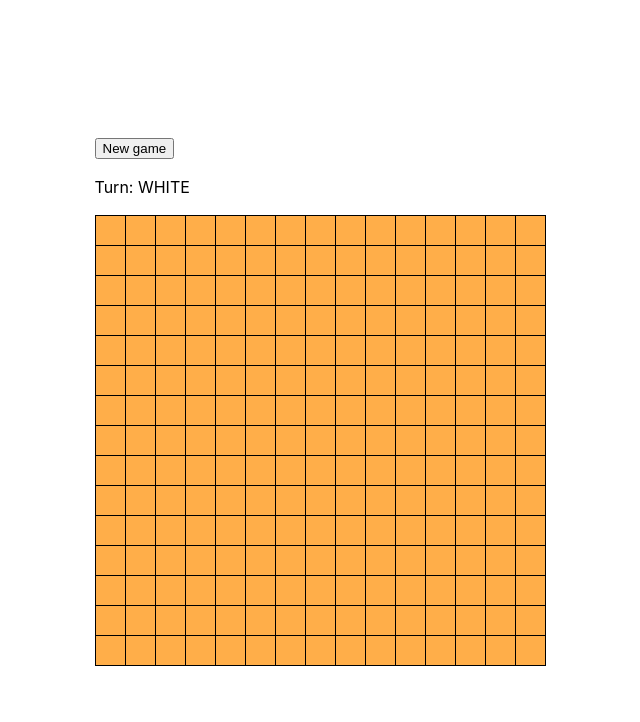
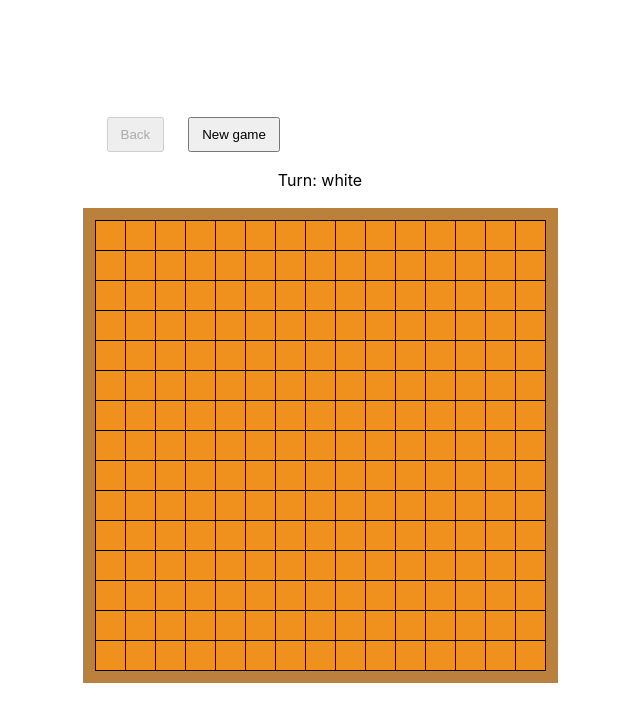
Before and after one commit to VahidKhodadadi/unique-gomoku, a Vue app: page / in a window 1280 px wide. Shown: the top 722 px of the page, without its empty margins (320-960 px from the left). Built offline with nearby package versions, Linux system fonts and the light colour scheme.

Commit message:
Added back button and fixed styles

```diff
--- a/dev-dist/sw.js
+++ b/dev-dist/sw.js
@@ -82,7 +82,7 @@ define(['./workbox-b5f7729d'], (function (workbox) { 'use strict';
     "revision": "3ca0b8505b4bec776b69afdba2768812"
   }, {
     "url": "index.html",
-    "revision": "0.ajnhg4k3rm8"
+    "revision": "0.milf5us7ds8"
   }], {});
   workbox.cleanupOutdatedCaches();
   workbox.registerRoute(new workbox.NavigationRoute(workbox.createHandlerBoundToURL("index.html"), {
--- a/index.html
+++ b/index.html
@@ -2,9 +2,9 @@
 <html lang="en">
   <head>
     <meta charset="UTF-8" />
-    <link rel="icon" type="image/svg+xml" href="/vite.svg" />
+    <!-- <link rel="icon" type="image/svg+xml" href="/vite.svg" /> -->
     <meta name="viewport" content="width=device-width, initial-scale=1.0" />
-    <title>Vite + Vue + TS</title>
+    <title>Gomoku</title>
   </head>
   <body>
     <div id="app"></div>
--- a/src/components/Gomoku.vue
+++ b/src/components/Gomoku.vue
@@ -1,13 +1,14 @@
 <script setup lang="ts">
 import { reactive, ref } from 'vue';
 
-type Color = 'BLACK' | 'WHITE';
+type Color = 'black' | 'white';
 
 const cols = 15;
 const initialSquares = Array(cols).fill(null).map(() => Array(cols).fill(null).map(() => null));
+const history = reactive<{ i: number, j: number }[]>([]);
 const squares = reactive<(Color | null)[][]>(initialSquares);
 const winner = ref<Color | null>(null);
-const currentTurn = ref<Color>('WHITE');
+const currentTurn = ref<Color>('white');
 
 const isWinner = (tempI: number, tempJ: number) => {
     let count = 0;
@@ -81,52 +82,114 @@ const isWinner = (tempI: number, tempJ: number) => {
     return null;
 }
 
-const selectSquare = (i: number, j: number) => {
+const changeTurn = () => {
+    currentTurn.value = currentTurn.value === 'black' ? 'white' : 'black';
+}
+
+const selectSquare = (i: number, j: number, val: Color | null) => {
     if (winner.value) return;
-    squares[i][j] = currentTurn.value;
+    squares[i][j] = val;
+    if (val === null) {
+        changeTurn();
+    }
+    else {
         const winnerColor = isWinner(i, j);
         if (winnerColor) {
             winner.value = winnerColor;
         }
         else {
-        currentTurn.value = currentTurn.value === 'BLACK' ? 'WHITE' : 'BLACK';
+            history.push({ i, j });
+            changeTurn();
+        }
     }
 }
 
 const restart = () => {
+    // clear all squares
     squares.forEach((row, i) => {
         row.forEach((_, j) => {
             squares[i][j] = null;
         })
     });
-    currentTurn.value = 'WHITE';
+    // reset current turn to white
+    currentTurn.value = 'white';
+    // clear history
+    history.forEach(() => {
+        history.pop();
+    })
+    // no winner
     winner.value = null;
+}
+const undo = () => {
+    if (history.length === 0) return;
+    const { i, j } = history[history.length - 1];
+    history.pop();
+    selectSquare(i, j, null);
 }
 </script>
 
 <template>
-    <button title="New game" @click="restart">New game</button>
-    <p v-if="Boolean(winner)" class="victory-title"
-        :class="[Boolean(winner) ? winner === 'BLACK' ? 'black' : 'white' : '']">
+    <div class="buttons">
+        <button class="back" :disabled="history.length === 0" @click="undo">
+            Back
+        </button>
+        <button class="new-game" title="New game" @click="restart">
+            New game
+        </button>
+    </div>
+
+    <p v-if="Boolean(winner)" class="winner-title" :class="[Boolean(winner) ? winner : '']">
         {{ winner }} won!
     </p>
-    <p v-else>Turn: {{ currentTurn }}</p>
 
+    <p v-else class="current-turn">
+        Turn: {{ currentTurn }}
+    </p>
+
+    <main class="container">
         <table :class="Boolean(winner) ? 'game-over' : ''">
             <tbody>
                 <tr v-for="(row, i) in squares">
                     <td v-for="(square, j) in row">
-                    <div v-if="Boolean(square)" class="circle"
-                        :class="[square === 'BLACK' ? 'black' : square === 'WHITE' ? 'white' : '']"></div>
-                    <div @click="() => selectSquare(i, j)" v-else class="empty"></div>
+                        <div v-if="Boolean(square)" class="circle" :style="{ backgroundColor: square || 'transparent' }">
+                        </div>
+                        <div @click="() => selectSquare(i, j, currentTurn)" v-else class="empty"></div>
                     </td>
                 </tr>
             </tbody>
         </table>
+    </main>
 </template>
 
 <style scoped lang="scss">
-.victory-title {
+.buttons {
+    width: 100%;
+    display: flex;
+    align-items: center;
+    justify-content: flex-start;
+    padding: 0 24px;
+
+    button {
+        padding: 8px 12px;
+        transition: transform 0.2s ease;
+        box-sizing: border-box;
+
+        &:active {
+            transform: scale(0.97);
+        }
+
+        &.new-game {
+            margin-inline-start: 24px;
+        }
+    }
+}
+
+.current-turn {
+    width: 100%;
+    text-align: center;
+}
+
+.winner-title {
     font-size: 16px;
     text-align: center;
     color: black;
@@ -136,6 +199,12 @@ const restart = () => {
         text-shadow: 1px 1px 1px black;
     }
 }
+
+.container {
+    max-width: 100vw;
+    overflow: auto;
+    background-color: rgba(165, 91, 1, 0.77);
+    padding: 12px;
 
     table {
         position: relative;
@@ -147,10 +216,7 @@ table {
         &.game-over::after {
             content: "";
             position: absolute;
-        top: 0;
-        left: 0;
-        right: 0;
-        bottom: 0;
+            inset: 0;
             z-index: 2;
             background-color: #cbcbcb8f;
         }
@@ -169,14 +235,6 @@ table {
                 border-radius: 50%;
                 box-sizing: border-box;
                 border: 4px solid #aaaaaa;
-
-            &.white {
-                background-color: white;
-            }
-
-            &.black {
-                background-color: black;
-            }
             }
 
             .empty {
@@ -190,4 +248,5 @@ table {
             }
         }
     }
+}
 </style>
--- a/src/style.css
+++ b/src/style.css
@@ -22,5 +22,5 @@ body {
 }
 
 #app {
-  overflow: auto;
+  overflow: hidden;
 }
```
Lines whose indentation alone changed are shown as unchanged.
